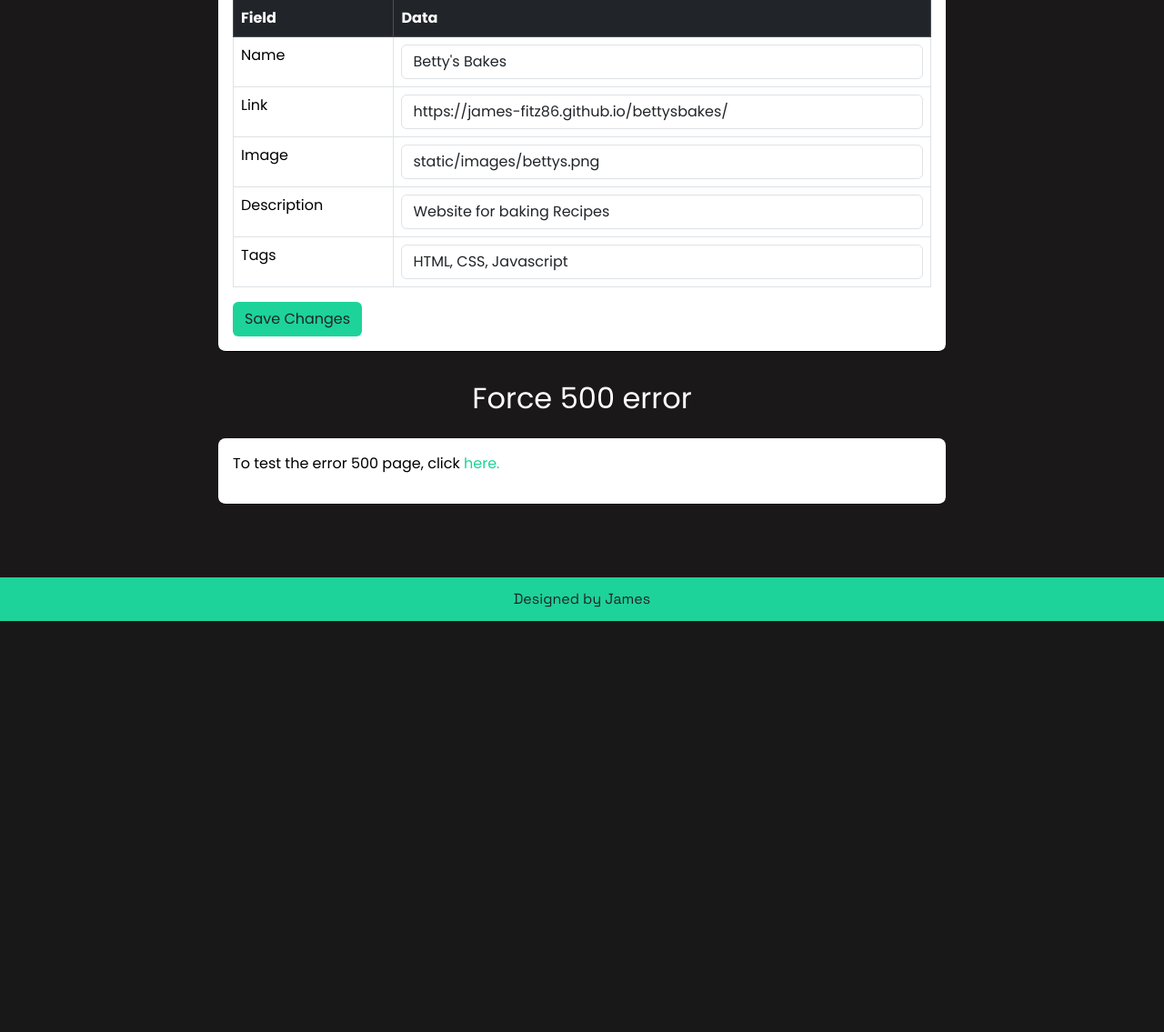
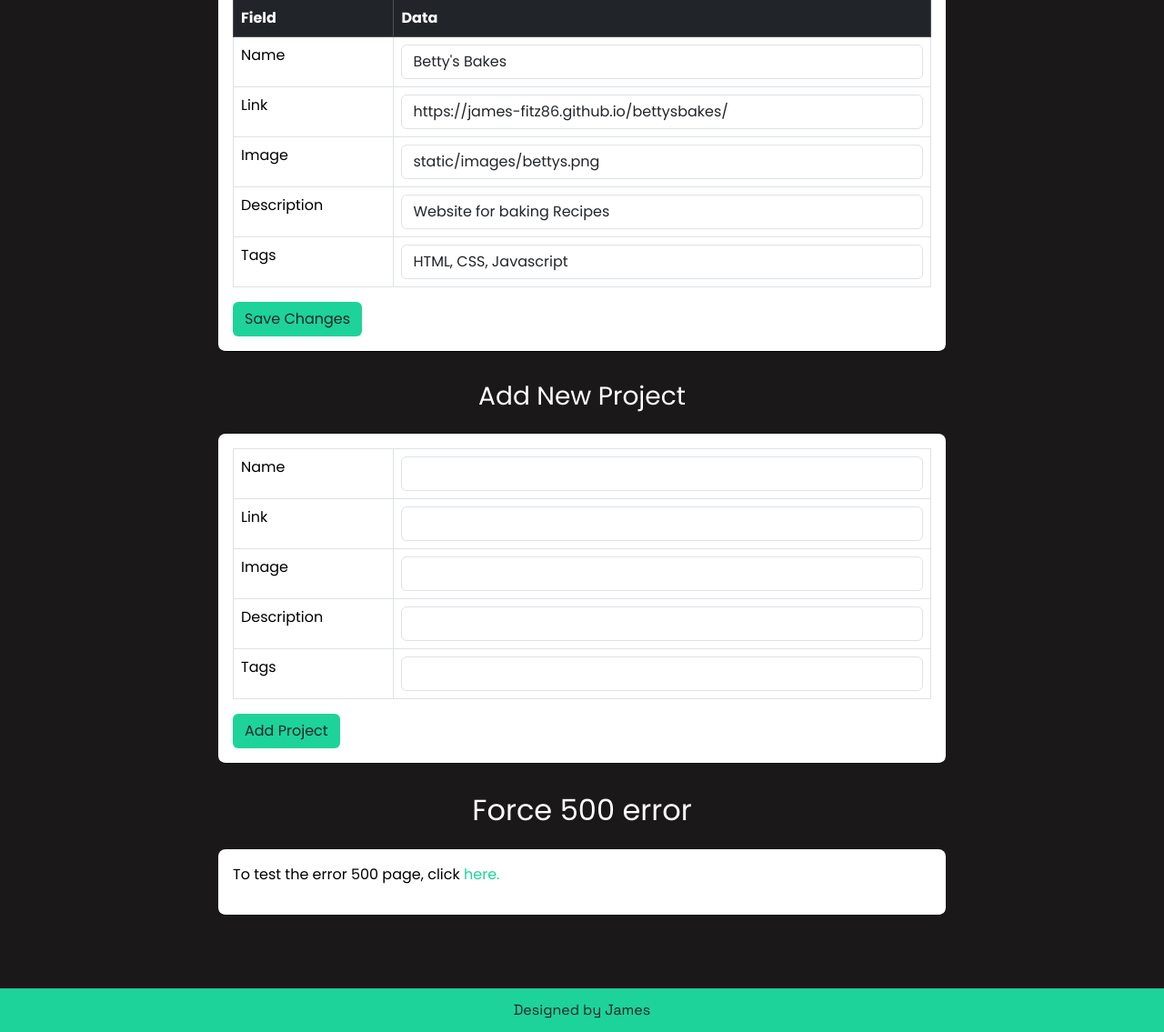
Before and after one commit to james-fitz86/portfolio, a Flask app: page /admin in a window 1280 px wide. Shown: the part 2444-3579 px from the top of the page at 91% size. Before the commit the page ends 3127 px from the top, so only its background shows below. Run offline with Flask 3, Linux system fonts and the light colour scheme; the visitor is signed in with stand-in values (Sample User, id 1).

Commit message:
added form for new projects

```diff
--- a/templates/admin.html
+++ b/templates/admin.html
@@ -127,6 +127,46 @@
           </div>
         </div>
         <div class="admin-wrapper">
+          <h3>Add New Project</h3>
+          <div class="admin-section-container">
+            <form method="POST" action="{{ url_for('routes.add_projects') }}">
+              <table class="table table-bordered">
+                <tr>
+                  <td>Name</td>
+                  <td>
+                    <input class="form-control" name="name" required>
+                  </td>
+                </tr>
+                <tr>
+                  <td>Link</td>
+                  <td>
+                    <input class="form-control" name="link" type="url" required>
+                  </td>
+                </tr>
+                <tr>
+                  <td>Image</td>
+                  <td>
+                    <input class="form-control" name="image" required>
+                  </td>
+                </tr>
+                <tr>
+                  <td>Description</td>
+                  <td>
+                    <input class="form-control" name="description" required>
+                  </td>
+                </tr>
+                <tr>
+                  <td>Tags</td>
+                  <td>
+                    <input class="form-control" name="tags" required>
+                  </td>
+                </tr>
+              </table>
+              <button class="btn custom-btn" type="submit">Add Project</button>
+            </form>
+        </div>
+        </div>
+        <div class="admin-wrapper">
           <h2>Force 500 error</h2>
           <div class="admin-section-container">
             <p>To test the error 500 page, click <a href="{{ url_for('routes.raise_500_error') }}">here.</a></p>
```
